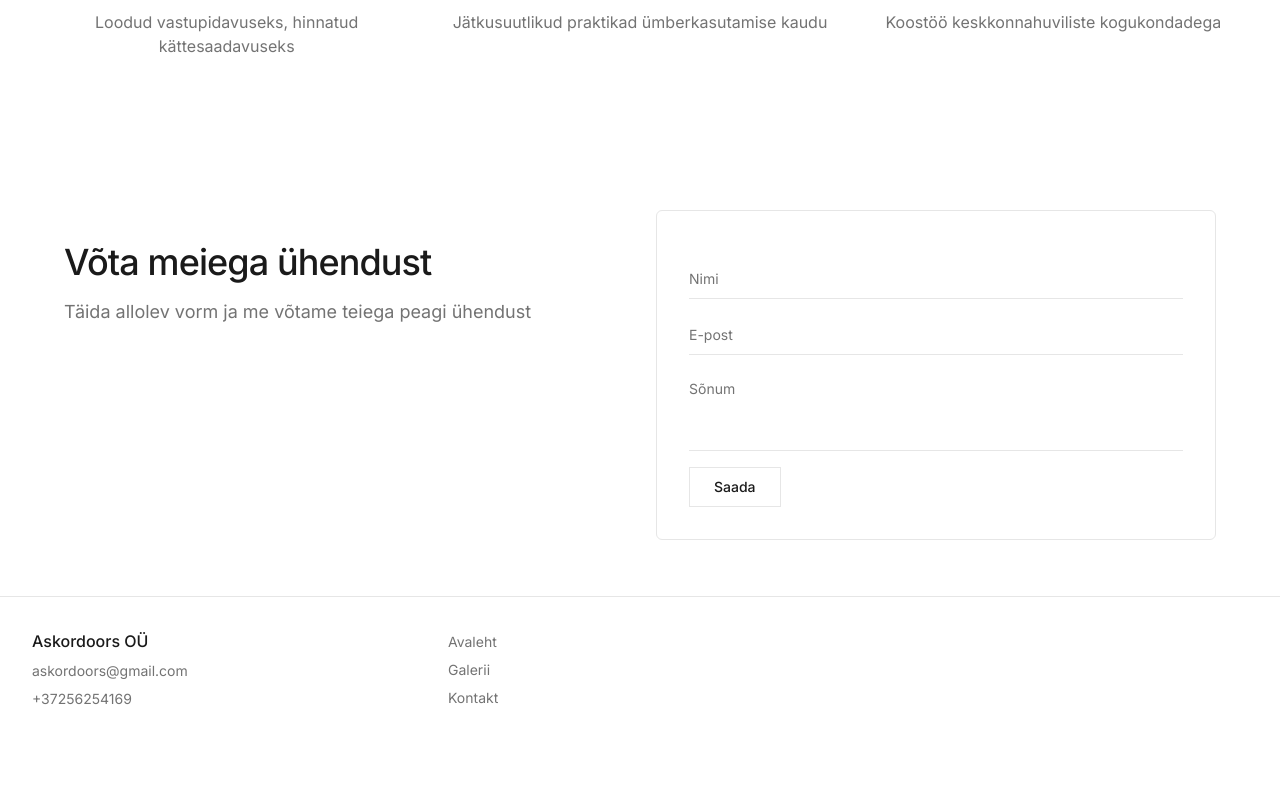
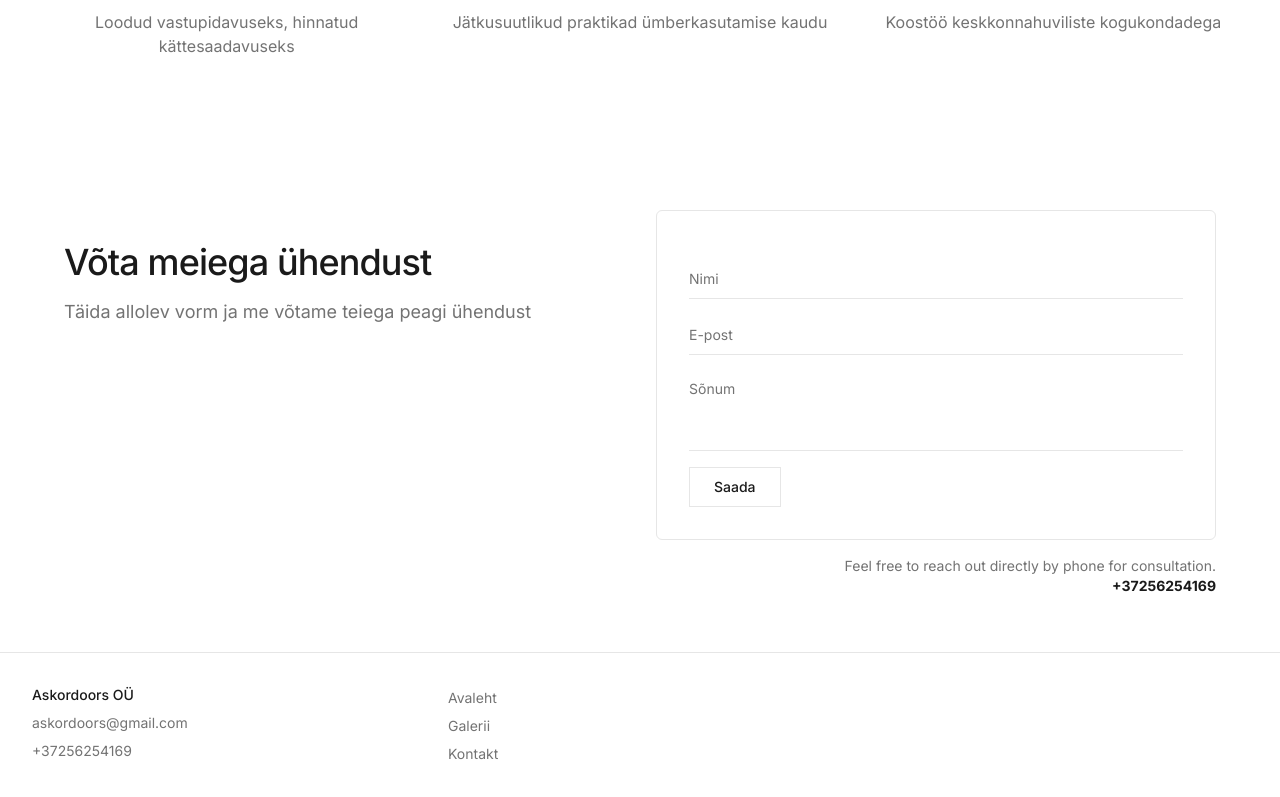
Before and after one commit to arturgola/lovable, a React (Vite) app: page / in a window 1280 px wide. Shown: the part 2018-2815 px from the top of the page. Before the commit the page ends 2767 px from the top, so only its background shows below. Built offline with nearby package versions, Linux system fonts and the light colour scheme.

Commit message:
changes in contact form, footer

```diff
--- a/src/components/Footer.tsx
+++ b/src/components/Footer.tsx
@@ -9,10 +9,10 @@ const Footer = () => {
   return (
     <footer className="border-t border-border py-8 bg-background">
       <div className="container-custom">
-        <div className="grid grid-cols-1 md:grid-cols-3 gap-8">
+        <div className="grid grid-cols-1 md:grid-cols-3 gap-8 items-start">
           {/* Company Info */}
           <div>
-             <h2 className="font-medium mb-2">Askordoors OÜ</h2>
+             <h2 className="font-medium mb-2 text-sm">Askordoors OÜ</h2>
             <p className="text-sm text-muted-foreground max-w-xs mb-2">
                 askordoors@gmail.com
             </p>
--- a/src/pages/Index.tsx
+++ b/src/pages/Index.tsx
@@ -163,6 +163,13 @@ const Index = () => {
                   <ContactForm />
                 </div>
               </div>
+
+              {/* Phone consultation note outside the form box */}
+              <div className="mt-4 ml-auto max-w-md">
+                <p className="text-sm text-muted-foreground text-right">
+                  Feel free to reach out directly by phone for consultation. <a href="tel:+37256254169" className="font-bold text-foreground hover:underline">+37256254169</a>
+                </p>
+              </div>
             </div>
           </div>
         </section>
```
